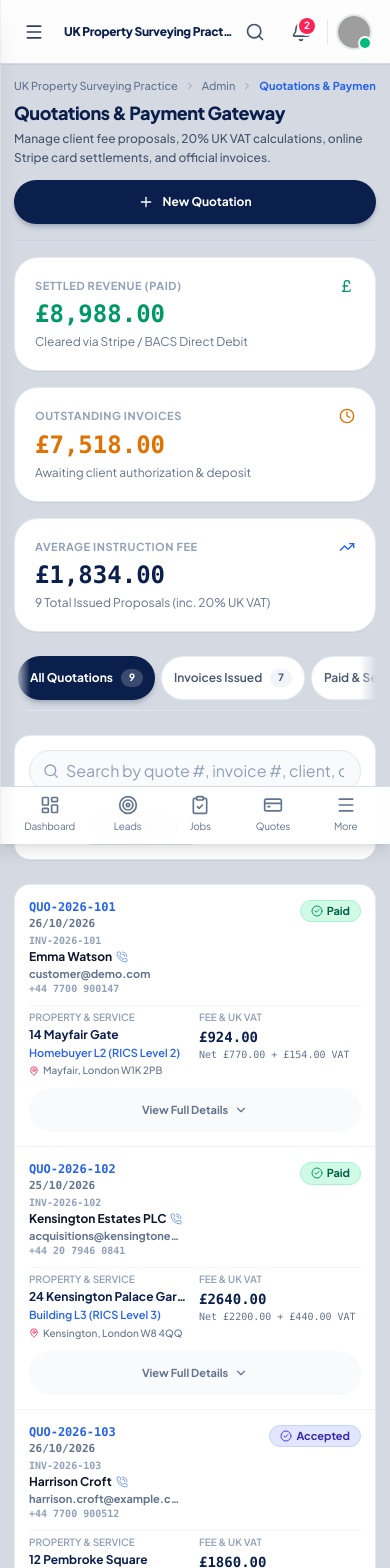
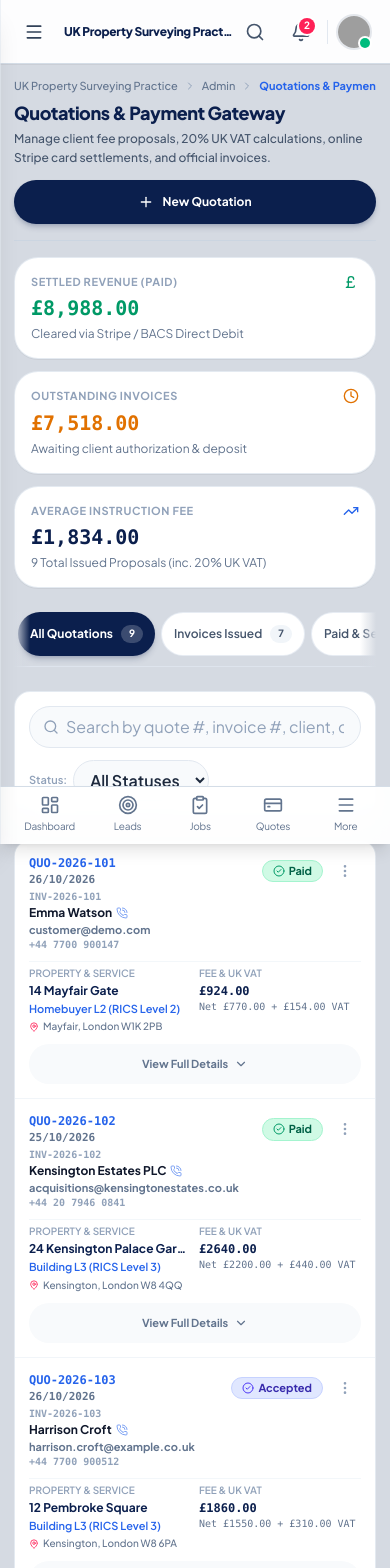
Before and after one commit to AKRITIKUSHWAHA/properitygroup, a React (Vite) app: page /admin/quote in a window 390 px wide. Shown: the top 1568 px of the page. Built offline with nearby package versions, Linux system fonts and the light colour scheme; grey boxes are pictures that could not be loaded; a web font is replaced by a local one.

Commit message:
Fix complete responsiveness: table-fixed fluid layout, sidebar rail at 1024px, zero horizontal cutoff, and direct mobile 3-dot action buttons

```diff
--- a/src/components/Sidebar.jsx
+++ b/src/components/Sidebar.jsx
@@ -174,7 +174,7 @@ export const Sidebar = ({ isOpen, onClose }) => {
             /* Tablet icon rail vs hover expansion */
             isHovered
               ? 'md:w-[260px] md:z-50'
-              : 'md:w-16 lg:w-[260px]'
+              : 'md:w-16 xl:w-[260px]'
           }
         `}
       >
@@ -185,7 +185,7 @@ export const Sidebar = ({ isOpen, onClose }) => {
               <Building2 className="w-5 h-5 text-white stroke-[2.2]" />
             </div>
             {/* Brand text visible on desktop, mobile, and tablet when hovered */}
-            <div className={`min-w-0 flex-1 transition-opacity duration-200 ${isHovered ? 'md:block' : 'md:hidden lg:block'}`}>
+            <div className={`min-w-0 flex-1 transition-opacity duration-200 ${isHovered ? 'md:block' : 'md:hidden xl:block'}`}>
               <div className="text-[11px] font-black text-[#0B1F4D] tracking-tight leading-[1.25] uppercase">
                 UK Property Surveying Practice
               </div>
@@ -206,7 +206,7 @@ export const Sidebar = ({ isOpen, onClose }) => {
         </div>
 
         {/* Role Badge & Quick Switcher */}
-        <div ref={roleDropdownRef} className={`relative px-3 pt-3 pb-1 transition-opacity ${isHovered ? 'md:block' : 'md:hidden lg:block'}`}>
+        <div ref={roleDropdownRef} className={`relative px-3 pt-3 pb-1 transition-opacity ${isHovered ? 'md:block' : 'md:hidden xl:block'}`}>
           <button
             type="button"
             onClick={() => setRoleDropdownOpen(!roleDropdownOpen)}
--- a/src/components/common/Table.jsx
+++ b/src/components/common/Table.jsx
@@ -73,7 +73,7 @@ export const Table = ({
   };
 
   return (
-    <div className="bg-white rounded-2xl border border-slate-200/90 shadow-2xs overflow-hidden flex flex-col w-full">
+    <div className="bg-white rounded-2xl border border-slate-200/90 shadow-2xs overflow-hidden flex flex-col w-full min-h-[360px]">
       {isLoading ? (
         <TableSkeleton rows={pageSize > 5 ? 5 : pageSize} cols={columns.length} />
       ) : paginatedData.length === 0 ? (
@@ -110,7 +110,7 @@ export const Table = ({
 
               return (
                 <div key={rowKey} className="p-3.5 space-y-2.5 bg-white hover:bg-slate-50/60 transition-colors">
-                  {/* Card Header: Primary identifier + Status/Badge */}
+                  {/* Card Header: Primary identifier + Status & Actions */}
                   <div className="flex items-start justify-between gap-2">
                     <div className="min-w-0 flex-1">
                       {firstCol && (
@@ -125,11 +125,18 @@ export const Table = ({
                       )}
                     </div>
 
-                    {statusCol && (
-                      <div className="shrink-0">
-                        {statusCol.render ? statusCol.render(row[statusCol.key], row) : row[statusCol.key]}
-                      </div>
-                    )}
+                    <div className="flex items-center gap-1.5 shrink-0">
+                      {statusCol && (
+                        <div>
+                          {statusCol.render ? statusCol.render(row[statusCol.key], row) : row[statusCol.key]}
+                        </div>
+                      )}
+                      {actionCol && (
+                        <div>
+                          {actionCol.render ? actionCol.render(row[actionCol.key], row) : null}
+                        </div>
+                      )}
+                    </div>
                   </div>
 
                   {/* 2 Key Attributes Preview */}
@@ -162,13 +169,6 @@ export const Table = ({
                           </div>
                         );
                       })}
-
-                      {/* Action column in expanded drawer */}
-                      {actionCol && (
-                        <div className="pt-2 flex items-center justify-end border-t border-slate-100">
-                          {actionCol.render ? actionCol.render(row[actionCol.key], row) : null}
-                        </div>
-                      )}
                     </div>
                   )}
 
@@ -176,7 +176,7 @@ export const Table = ({
                   <button
                     type="button"
                     onClick={() => toggleRowExpand(rowKey)}
-                    className="w-full mt-1 py-1.5 px-3 rounded-xl bg-slate-50 hover:bg-slate-100 text-slate-500 hover:text-slate-900 text-[11px] font-bold flex items-center justify-center gap-1.5 transition-colors min-h-[44px] cursor-pointer"
+                    className="w-full mt-1 py-1.5 px-3 rounded-xl bg-slate-50 hover:bg-slate-100 text-slate-500 hover:text-slate-900 text-[11px] font-bold flex items-center justify-center gap-1.5 transition-colors min-h-[40px] cursor-pointer"
                   >
                     <span>{isExpanded ? 'Hide Details' : 'View Full Details'}</span>
                     <ExpandIcon className={`w-3.5 h-3.5 transition-transform ${isExpanded ? 'rotate-180' : ''}`} />
@@ -187,10 +187,10 @@ export const Table = ({
           </div>
 
           {/* ========================================================= */}
-          {/* DESKTOP VIEW (md+): Standard Sticky Header Table */}
+          {/* DESKTOP VIEW (md+): Responsive Sticky Header Table */}
           {/* ========================================================= */}
           <div className="hidden md:block overflow-x-auto min-w-full">
-            <table className="w-full text-left text-xs sm:text-sm text-slate-600">
+            <table className="w-full table-fixed text-left text-xs sm:text-sm text-slate-600">
               <thead className="bg-slate-100/90 sticky top-0 z-10 border-b border-slate-200 text-slate-500 font-bold uppercase text-[11px] tracking-wider select-none backdrop-blur-xs">
                 <tr>
                   {columns.map((col, idx) => {
@@ -201,7 +201,7 @@ export const Table = ({
                       <th
                         key={col.key || idx}
                         onClick={() => isSortable && handleSort(col.key)}
-                        className={`py-3.5 px-4 sm:px-5 ${
+                        className={`py-3 px-3 sm:px-3.5 lg:px-4 ${col.className || ''} ${
                           isSortable ? 'cursor-pointer hover:bg-slate-200/60 transition-colors' : ''
                         } ${col.headerClassName || ''}`}
                       >
@@ -239,7 +239,7 @@ export const Table = ({
                         return (
                           <td
                             key={col.key || colIdx}
-                            className={`py-3.5 px-4 sm:px-5 text-xs text-slate-700 ${col.className || ''}`}
+                            className={`py-3 px-3 sm:px-3.5 lg:px-4 text-xs text-slate-700 ${col.className || ''}`}
                           >
                             {col.render ? col.render(val, row) : val}
                           </td>
--- a/src/layouts/AppLayout.jsx
+++ b/src/layouts/AppLayout.jsx
@@ -13,12 +13,12 @@ export const AppLayout = () => {
       <Sidebar isOpen={sidebarOpen} onClose={() => setSidebarOpen(false)} />
 
       {/* Main Content Area */}
-      <div className="flex-1 flex flex-col md:pl-16 lg:pl-[260px] min-w-0 transition-all duration-300">
+      <div className="flex-1 flex flex-col md:pl-16 xl:pl-[260px] min-w-0 transition-all duration-300">
         {/* Sticky Top Bar */}
         <TopBar onToggleSidebar={() => setSidebarOpen((prev) => !prev)} />
 
         {/* Dynamic Page Content with bottom padding on mobile for the BottomTabBar */}
-        <main className="flex-1 p-3.5 sm:p-6 lg:p-8 max-w-7xl w-full mx-auto pb-24 md:pb-8">
+        <main className="flex-1 p-3.5 sm:p-5 lg:p-6 xl:p-8 max-w-7xl w-full mx-auto pb-24 md:pb-8">
           <Outlet />
         </main>
       </div>
--- a/src/pages/admin/AdminQuotesPage.jsx
+++ b/src/pages/admin/AdminQuotesPage.jsx
@@ -71,7 +71,7 @@ const QuoteRowActions = ({
   const isPaid = quote.status === 'Paid';
 
   return (
-    <div className="relative inline-block text-left" ref={menuRef}>
+    <div className="relative inline-block text-right" ref={menuRef}>
       <button
         type="button"
         onClick={(e) => {
@@ -86,7 +86,7 @@ const QuoteRowActions = ({
       </button>
 
       {isOpen && (
-        <div className="absolute right-0 top-full mt-1 w-56 bg-white rounded-2xl shadow-xl border border-slate-200 py-1.5 z-50 animate-in fade-in zoom-in-95 duration-100">
+        <div className="absolute right-0 top-full mt-1 w-52 sm:w-56 bg-white rounded-2xl shadow-xl border border-slate-200 py-1.5 z-50 animate-in fade-in zoom-in-95 duration-100 text-left">
           {/* Primary View Action */}
           <button
             type="button"
@@ -441,24 +441,24 @@ export const AdminQuotesPage = () => {
     }
   };
 
-  // Clean, Breathable 6-Column Specification (Fits 100% On Screen, No Horizontal Cutoff)
+  // Clean, Fluid & Responsive 6-Column Specification (Fits on all screens without horizontal cutoff)
   const columns = [
     {
       key: 'refNo',
       header: 'Quote Ref / Date',
       sortable: true,
-      className: 'whitespace-nowrap w-32',
+      className: 'w-[16%] min-w-[100px]',
       render: (val, row) => (
-        <div>
+        <div className="truncate">
           <button
             onClick={() => setSelectedQuoteDetail(row)}
-            className="text-[#2563EB] hover:text-[#0B1F4D] font-mono font-bold hover:underline cursor-pointer block"
+            className="text-[#2563EB] hover:text-[#0B1F4D] font-mono font-bold hover:underline cursor-pointer block truncate"
             title="Click to view full quote breakdown"
           >
             {val}
           </button>
           <div className="text-[11px] text-slate-500 font-mono mt-0.5">{row.date}</div>
-          <div className="text-[10px] text-slate-400 font-mono mt-0.5">
+          <div className="text-[10px] text-slate-400 font-mono mt-0.5 truncate">
             {row.invoiceNo}
           </div>
         </div>
@@ -468,21 +468,22 @@ export const AdminQuotesPage = () => {
       key: 'client',
       header: 'Customer',
       sortable: true,
+      className: 'w-[23%] min-w-[125px]',
       render: (val, row) => (
-        <div className="max-w-[155px]">
+        <div className="min-w-0">
           <button
             onClick={() => {
               setSelectedClientEmail(row.clientEmail);
               setClientModalTab('calls');
             }}
-            className="text-left font-bold text-slate-900 hover:text-[#2563EB] hover:underline flex items-center gap-1 group cursor-pointer"
+            className="text-left font-bold text-slate-900 hover:text-[#2563EB] hover:underline flex items-center gap-1 group cursor-pointer max-w-full"
             title="Click to view client profile, call notes & complaints"
           >
             <span className="truncate">{val}</span>
             <PhoneCall className="w-3 h-3 text-[#2563EB] opacity-60 group-hover:opacity-100 transition-opacity shrink-0" />
           </button>
           <div className="text-[11px] text-slate-500 truncate mt-0.5">{row.clientEmail}</div>
-          <div className="text-[10px] text-slate-400 font-mono">{row.clientPhone || '+44 7700 900000'}</div>
+          <div className="text-[10px] text-slate-400 font-mono truncate">{row.clientPhone || '+44 7700 900000'}</div>
         </div>
       ),
     },
@@ -490,8 +491,9 @@ export const AdminQuotesPage = () => {
       key: 'property',
       header: 'Property & Service',
       sortable: true,
+      className: 'w-[27%] min-w-[135px]',
       render: (val, row) => (
-        <div className="max-w-[210px]">
+        <div className="min-w-0">
           <div className="font-bold text-[#0B1F4D] text-xs truncate" title={val}>
             {val}
           </div>
@@ -509,13 +511,13 @@ export const AdminQuotesPage = () => {
       key: 'totalAmount',
       header: 'Fee & UK VAT',
       sortable: true,
-      className: 'whitespace-nowrap',
+      className: 'w-[18%] min-w-[105px]',
       render: (val, row) => (
-        <div className="font-mono">
-          <div className="font-black text-sm text-[#0B1F4D]">
+        <div className="font-mono min-w-0">
+          <div className="font-black text-xs sm:text-sm text-[#0B1F4D]">
             £{val.toFixed(2)}
           </div>
-          <div className="text-[10px] text-slate-500">
+          <div className="text-[10px] text-slate-500 truncate">
             Net £{row.amountExVat.toFixed(2)} + £{row.vatAmount.toFixed(2)} VAT
           </div>
         </div>
@@ -525,14 +527,15 @@ export const AdminQuotesPage = () => {
       key: 'status',
       header: 'Status',
       sortable: true,
-      className: 'whitespace-nowrap',
+      className: 'w-[11%] min-w-[75px]',
       render: (val) => renderStatusBadge(val),
     },
     {
       key: 'actions',
-      header: 'Actions',
+      header: '',
       sortable: false,
-      className: 'text-right whitespace-nowrap w-14',
+      headerClassName: 'w-[5%] min-w-[44px]',
+      className: 'text-right w-[5%] min-w-[44px] pr-3 sm:pr-4',
       render: (_, row) => (
         <QuoteRowActions
           quote={row}
@@ -576,36 +579,36 @@ export const AdminQuotesPage = () => {
         onAction={() => setIsNewQuoteModalOpen(true)}
       />
 
-      {/* Top 3 Executive Metric Cards (Replacing static VAT card with dynamic average fee) */}
-      <div className="grid grid-cols-1 sm:grid-cols-3 gap-4">
-        <div className="p-5 bg-white rounded-3xl border border-slate-200/90 shadow-2xs space-y-1">
+      {/* Top 3 Executive Metric Cards (Responsive 1/2/3 grid) */}
+      <div className="grid grid-cols-1 sm:grid-cols-2 lg:grid-cols-3 gap-3 sm:gap-4">
+        <div className="p-4 sm:p-5 bg-white rounded-3xl border border-slate-200/90 shadow-2xs space-y-1">
           <div className="flex items-center justify-between text-slate-400">
             <span className="text-[11px] font-bold uppercase tracking-wider">Settled Revenue (Paid)</span>
             <PoundSterling className="w-4 h-4 text-emerald-600" />
           </div>
-          <div className="text-2xl font-black text-emerald-600 font-mono">
+          <div className="text-xl sm:text-2xl font-black text-emerald-600 font-mono">
             £{totalSettledRevenue.toLocaleString('en-GB', { minimumFractionDigits: 2, maximumFractionDigits: 2 })}
           </div>
           <div className="text-xs text-slate-500">Cleared via Stripe / BACS Direct Debit</div>
         </div>
 
-        <div className="p-5 bg-white rounded-3xl border border-slate-200/90 shadow-2xs space-y-1">
+        <div className="p-4 sm:p-5 bg-white rounded-3xl border border-slate-200/90 shadow-2xs space-y-1">
           <div className="flex items-center justify-between text-slate-400">
             <span className="text-[11px] font-bold uppercase tracking-wider">Outstanding Invoices</span>
             <Clock className="w-4 h-4 text-amber-600" />
           </div>
-          <div className="text-2xl font-black text-amber-600 font-mono">
+          <div className="text-xl sm:text-2xl font-black text-amber-600 font-mono">
             £{totalOutstanding.toLocaleString('en-GB', { minimumFractionDigits: 2, maximumFractionDigits: 2 })}
           </div>
           <div className="text-xs text-slate-500">Awaiting client authorization &amp; deposit</div>
         </div>
 
-        <div className="p-5 bg-white rounded-3xl border border-slate-200/90 shadow-2xs space-y-1">
+        <div className="p-4 sm:p-5 bg-white rounded-3xl border border-slate-200/90 shadow-2xs space-y-1 sm:col-span-2 lg:col-span-1">
           <div className="flex items-center justify-between text-slate-400">
             <span className="text-[11px] font-bold uppercase tracking-wider">Average Instruction Fee</span>
             <TrendingUp className="w-4 h-4 text-[#2563EB]" />
           </div>
-          <div className="text-2xl font-black text-[#0B1F4D] font-mono">
+          <div className="text-xl sm:text-2xl font-black text-[#0B1F4D] font-mono">
             £{averageQuoteFee.toLocaleString('en-GB', { minimumFractionDigits: 2, maximumFractionDigits: 2 })}
           </div>
           <div className="text-xs text-slate-500">{quotes.length} Total Issued Proposals (inc. 20% UK VAT)</div>
```
